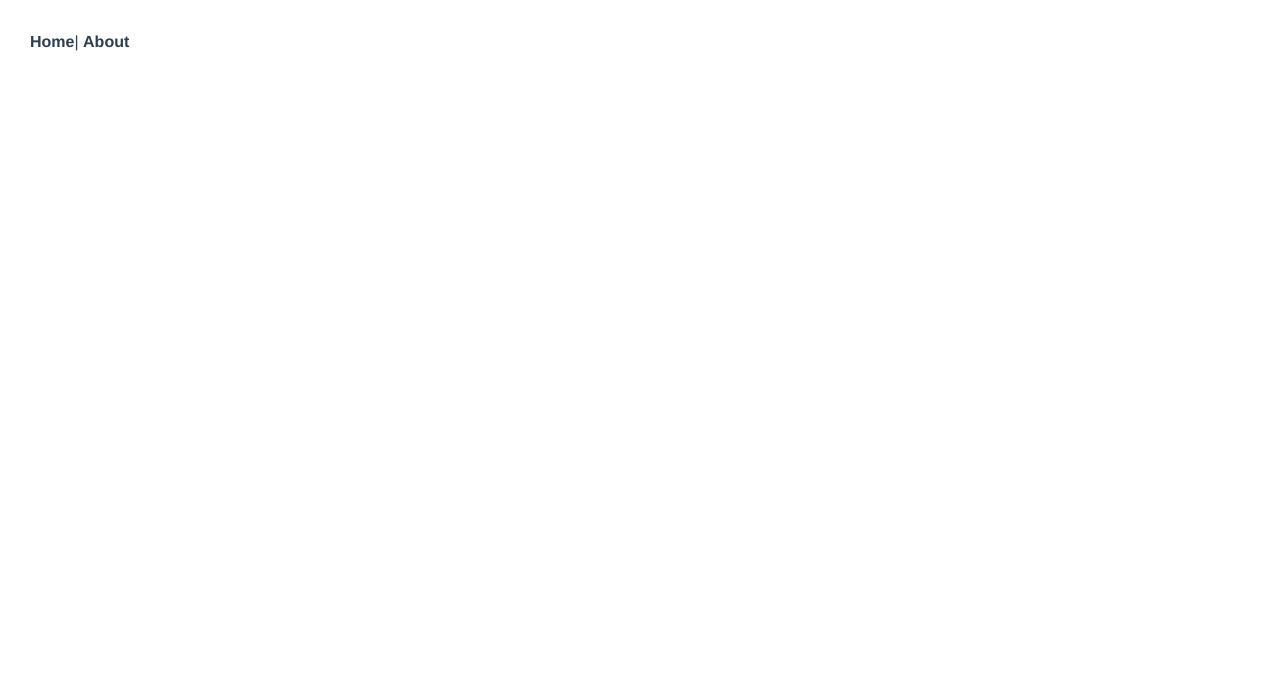
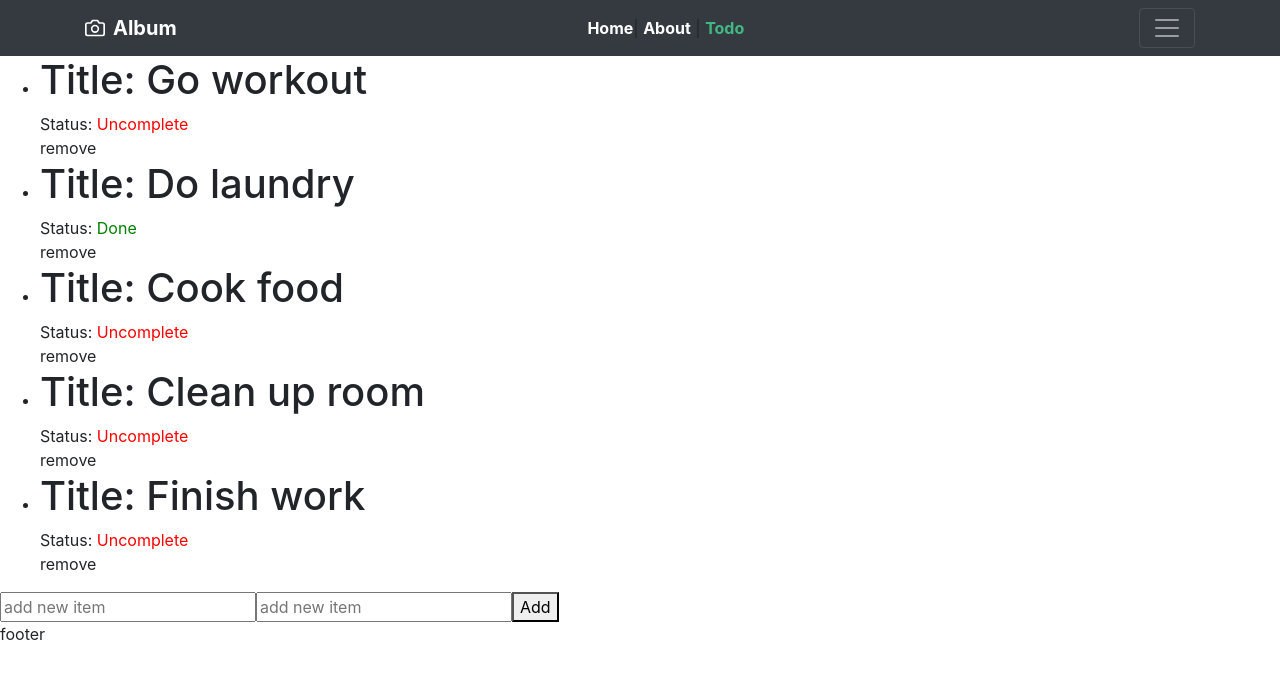
Before and after one commit to thuanlv287/vuejs-project, a Vue app: page /todo in a window 1280 px wide. Shown: the top 678 px of the page. Built offline with nearby package versions, Linux system fonts and the light colour scheme.

Commit message:
splited route for each page

```diff
--- a/src/App.vue
+++ b/src/App.vue
@@ -1,12 +1,24 @@
 <template>
-  <div id="app">
-    <div id="nav">
-      <router-link to="/">Home</router-link>|
-      <router-link to="/about">About</router-link>
-    </div>
-    <router-view />
+  <div class="app">
+    <Header />
+    <Main />
+    <Footer />
   </div>
 </template>
+
+<script>
+import Header from "@/components/commons/Header.vue";
+import Footer from "@/components/commons/Footer.vue";
+import Main from "@/components/commons/Main.vue";
+export default {
+  name: "app",
+  components: {
+    Header,
+    Footer,
+    Main
+  }
+};
+</script>
 
 <style lang="scss">
 #app {
@@ -15,17 +27,4 @@
   -moz-osx-font-smoothing: grayscale;
   color: #2c3e50;
 }
-
-#nav {
-  padding: 30px;
-
-  a {
-    font-weight: bold;
-    color: #2c3e50;
-
-    &.router-link-exact-active {
-      color: #42b983;
-    }
-  }
-}
 </style>
--- a/src/components/Todo.vue
+++ b/src/components/Todo.vue
@@ -6,15 +6,22 @@
       <span v-if="todo.completed" class="done">Done</span>
       <span v-else class="uncomplete">Uncomplete</span>
     </div>
-    <button>Do</button>
+    <span v-on:click="removeTodo(todo.id)">remove </span>
   </div>
 </template>
 
 <script>
+
 export default {
   name: "Todo",
   props: ["todo"],
-  computed: {}
+  computed: {},
+  methods: {
+    removeTodo: function (id) {
+      this.$emit("removeTodoE", {id})
+    }
+  },
+
 };
 </script>
 
--- a/src/components/Todos.vue
+++ b/src/components/Todos.vue
@@ -2,9 +2,14 @@
   <div>
     <ul>
       <li v-bind:key="todo.id" v-for="todo in todos">
-        <Todo v-bind:todo="todo" />
+        <Todo v-bind:todo="todo" @removeTodoE="removeTodo" />
       </li>
     </ul>
+    <form @submit="addTodo">
+      <input v-model="title" placeholder="add new item">
+      <input v-model="completed" placeholder="add new item">
+      <button>Add</button>
+    </form>
     <Todo />
   </div>
 </template>
@@ -14,8 +19,23 @@ import Todo from "@/components/Todo.vue";
 export default {
   name: "Todos",
   props: ["todos"],
+  data: () =>({
+    title: "",
+    completed: ""
+  }),
   components: {
     Todo
+  },
+  methods: {
+    addTodo(event) {
+      event.preventDefault();
+      this.$emit("dataAdd", {title: this.title, completed: !this.completed ? false : true, id: Math.random()});
+      this.title = "",
+      this.completed = "";
+    },
+    removeTodo(id) {
+      this.$emit("removeTodoB", id)
+    }
   }
 };
 </script>
--- /dev/null
+++ b/src/components/commons/Footer.vue
@@ -0,0 +1,11 @@
+<template>
+  <div id="footer">
+    footer
+  </div>
+</template>
+
+<script>
+export default {
+  name: "Footer"
+}
+</script>
--- /dev/null
+++ b/src/components/commons/HambergerMenu.vue
@@ -0,0 +1,68 @@
+<template>
+  <div id="menu">
+    <div class="bg-dark collapse" id="navbarHeader" ref="collapse-menu">
+      <div class="container">
+        <div class="row">
+         <h3>Content in hambuger</h3>
+        </div>
+      </div>
+    </div>
+    <div class="navbar navbar-dark bg-dark box-shadow">
+      <div class="container d-flex justify-content-between">
+        <a href="#" class="navbar-brand d-flex align-items-center">
+          <svg
+            xmlns="http://www.w3.org/2000/svg"
+            width="20"
+            height="20"
+            viewBox="0 0 24 24"
+            fill="none"
+            stroke="currentColor"
+            stroke-width="2"
+            stroke-linecap="round"
+            stroke-linejoin="round"
+            class="mr-2"
+          >
+            <path
+              d="M23 19a2 2 0 0 1-2 2H3a2 2 0 0 1-2-2V8a2 2 0 0 1 2-2h4l2-3h6l2 3h4a2 2 0 0 1 2 2z"
+            />
+            <circle cx="12" cy="13" r="4" />
+          </svg>
+          <strong>Album</strong>
+        </a>
+        <button
+          class="navbar-toggler collapsed"
+          type="button"
+          data-toggle="collapse"
+          data-target="#navbarHeader"
+          aria-controls="navbarHeader"
+          aria-expanded="false"
+          aria-label="Toggle navigation"
+          v-on:click="handleCollapse"
+        >
+          <span class="navbar-toggler-icon"></span>
+        </button>
+      </div>
+    </div>
+  </div>
+</template>
+<script>
+export default {
+  name: "hambergermenu",
+  methods: {
+    handleCollapse: function() {
+      const collapseEle = this.$refs["collapse-menu"].classList;
+      if (collapseEle.contains("show")) {
+        collapseEle.remove("show");
+      } else {
+        collapseEle.add("show");
+      }
+    }
+  }
+};
+</script>
+
+<style lang="scss">
+#menu {
+  color: red;
+}
+</style>
--- /dev/null
+++ b/src/components/commons/Header.vue
@@ -0,0 +1,73 @@
+<template>
+  <div id="menu">
+    <div class="bg-dark collapse" id="navbarHeader" ref="collapse-menu">
+      <div class="container">
+        <div class="row">
+         <h3>Content in hambuger</h3>
+        </div>
+      </div>
+    </div>
+    <div class="navbar navbar-dark bg-dark box-shadow">
+      <div class="container d-flex justify-content-between">
+        <a href="#" class="navbar-brand d-flex align-items-center">
+          <svg
+            xmlns="http://www.w3.org/2000/svg"
+            width="20"
+            height="20"
+            viewBox="0 0 24 24"
+            fill="none"
+            stroke="currentColor"
+            stroke-width="2"
+            stroke-linecap="round"
+            stroke-linejoin="round"
+            class="mr-2"
+          >
+            <path
+              d="M23 19a2 2 0 0 1-2 2H3a2 2 0 0 1-2-2V8a2 2 0 0 1 2-2h4l2-3h6l2 3h4a2 2 0 0 1 2 2z"
+            />
+            <circle cx="12" cy="13" r="4" />
+          </svg>
+          <strong>Album</strong>
+        </a>
+        <Nav />
+        <button
+          class="navbar-toggler collapsed"
+          type="button"
+          data-toggle="collapse"
+          data-target="#navbarHeader"
+          aria-controls="navbarHeader"
+          aria-expanded="false"
+          aria-label="Toggle navigation"
+          v-on:click="handleCollapse"
+        >
+          <span class="navbar-toggler-icon"></span>
+        </button>
+      </div>
+    </div>
+  </div>
+</template>
+<script>
+import Nav from "./Nav";
+export default {
+  name: "Header",
+  methods: {
+    handleCollapse: function() {
+      const collapseEle = this.$refs["collapse-menu"].classList;
+      if (collapseEle.contains("show")) {
+        collapseEle.remove("show");
+      } else {
+        collapseEle.add("show");
+      }
+    }
+  },
+  components: {
+    Nav
+  }
+};
+</script>
+
+<style lang="scss">
+#menu {
+  // color: red;
+}
+</style>
--- /dev/null
+++ b/src/components/commons/Main.vue
@@ -0,0 +1,11 @@
+<template>
+  <div id="main">
+    <router-view></router-view>
+  </div>
+</template>
+
+<script>
+export default {
+  name: "Main"
+}
+</script>
--- /dev/null
+++ b/src/components/commons/Nav.vue
@@ -0,0 +1,24 @@
+<template>
+  <div>
+    <div id="nav">
+      <router-link to="/">Home</router-link>|
+      <router-link to="/about">About</router-link> |
+      <router-link to="/todo">Todo</router-link>
+    </div>
+  </div>
+</template>
+
+<style lang="scss">
+
+
+#nav {
+  a {
+    font-weight: bold;
+    color: #fff;
+
+    &.router-link-exact-active {
+      color: #42b983;
+    }
+  }
+}
+</style>
--- a/src/router/index.js
+++ b/src/router/index.js
@@ -1,6 +1,7 @@
 import Vue from "vue";
 import VueRouter from "vue-router";
 import Home from "../views/Home.vue";
+import Todo from "@/views/Todo.vue";
 
 Vue.use(VueRouter);
 
@@ -18,6 +19,11 @@ const routes = [
     // which is lazy-loaded when the route is visited.
     component: () =>
       import(/* webpackChunkName: "about" */ "../views/About.vue")
+  },
+  {
+    path: "/todo",
+    name: "Todo sample",
+    component: Todo
   }
 ];
 
--- a/src/views/Home.vue
+++ b/src/views/Home.vue
@@ -1,47 +1,12 @@
 <template>
   <div class="home">
-    <Todos v-bind:todos="todos" />
+    <slot></slot>
   </div>
 </template>
 
 <script>
-// @ is an alias to /src
-import Todos from "@/components/Todos.vue";
 
 export default {
   name: "Home",
-  data: () => ({
-    todos: [
-      {
-        id: 1,
-        title: "Go workout",
-        completed: false
-      },
-      {
-        id: 2,
-        title: "Do laundry",
-        completed: true
-      },
-      {
-        id: 3,
-        title: "Cook food",
-        completed: false
-      },
-      {
-        id: 4,
-        title: "Clean up room",
-        completed: false
-      },
-      {
-        i: 5,
-        title: "Finish work",
-        completed: false
-      }
-    ]
-  }),
-  methods: {},
-  components: {
-    Todos
-  }
 };
 </script>
--- /dev/null
+++ b/src/views/Todo.vue
@@ -0,0 +1,56 @@
+<template>
+  <div class="home">
+    <Todos v-bind:todos="todos" @dataAdd="addToDo" @removeTodoB="removeTodo" />
+  </div>
+</template>
+
+<script>
+// @ is an alias to /src
+import Todos from "@/components/Todos.vue";
+
+export default {
+  name: "Home",
+  data: () => ({
+    todos: [
+      {
+        id: 1,
+        title: "Go workout",
+        completed: false
+      },
+      {
+        id: 2,
+        title: "Do laundry",
+        completed: true
+      },
+      {
+        id: 3,
+        title: "Cook food",
+        completed: false
+      },
+      {
+        id: 4,
+        title: "Clean up room",
+        completed: false
+      },
+      {
+        id: 5,
+        title: "Finish work",
+        completed: false
+      }
+    ]
+  }),
+  methods: {
+    addToDo: function(item) {
+      this.todos = [...this.todos, item];
+    },
+    removeTodo: function(item) {
+      this.todos = this.todos.filter(todo => {
+        return todo.id !== item.id
+      })
+    }
+  },
+  components: {
+    Todos
+  },
+};
+</script>
```
Also changed, not shown: src/assets/logo-sample.png (added), src/assets/logo.jpeg (added).
